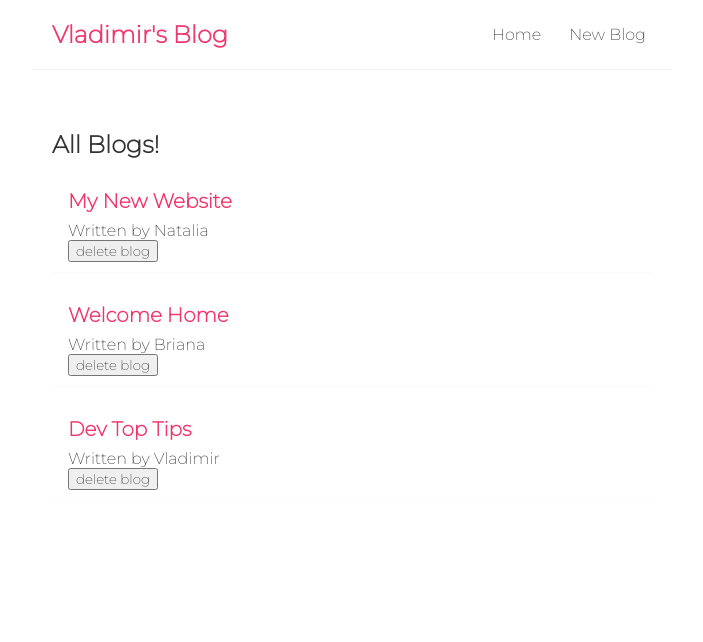
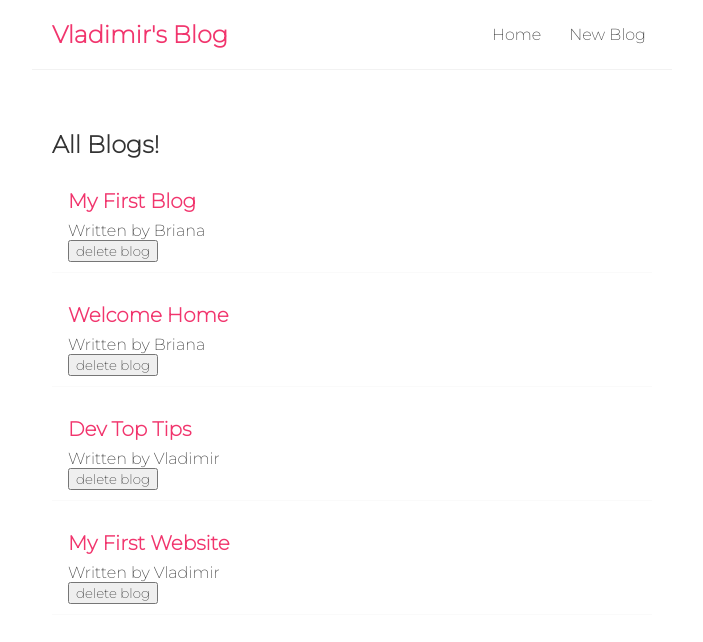
Before and after one commit to DevVlady/vlads-blog-app, a React (Create React App) app: page / in a window 1280 px wide. Shown: the top 642 px of the page, without its empty margins (288-991 px from the left). Built offline with nearby package versions, Linux system fonts and the light colour scheme; data requests are answered from the project's data file.

Commit message:
Replaced the data inside the home.js file and used the fetch mathoed inside the json data file to carry over the data and display this on the screen for the user.

```diff
--- a/src/Home.js
+++ b/src/Home.js
@@ -2,11 +2,7 @@
 import BlogList from './BlogList';
 
 const Home = () => {
-    const [blogs, setBlogs] = useState([
-        { title: 'My New Website', body: 'lorem ipsum...', author: 'Natalia', id: 1},
-        { title: 'Welcome Home', body: 'lorem ipsum...', author: 'Briana', id: 2},
-        { title: 'Dev Top Tips', body: 'lorem ipsum...', author: 'Vladimir', id: 3},
-    ]);
+    const [blogs, setBlogs] = useState(null);
 
     const handleDelete = (id) => {
         const newBlogs = blogs.filter(blog => blog.id !== id);
@@ -14,12 +10,18 @@
     }
 
     useEffect(() => {
-        console.log('use effect ran')
+        fetch('http://localhost:8000/blogs')
+            .then(res => {
+                return res.json();
+            })
+            .then(data => {
+                setBlogs(data)
+            })
     }, [])
 
     return (
         <div className="home">
-            <BlogList blogs={blogs} title='All Blogs!' handleDelete={handleDelete} />
+            {blogs && <BlogList blogs={blogs} title='All Blogs!' handleDelete={handleDelete} />}
         </div>
     );
 }
```
